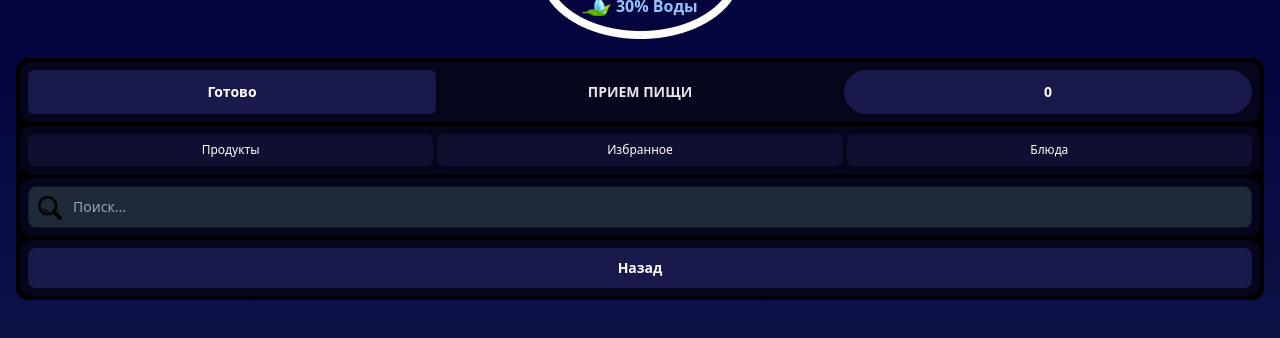
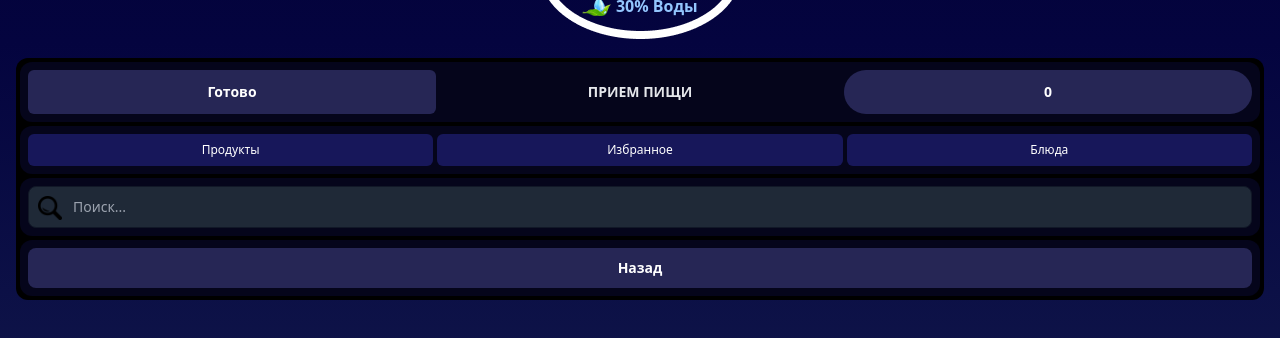
Before and after one commit to Goodwin126/tg-mini-app-mark2, a Vue app: page /eating in a window 1280 px wide. Shown: the part 158-496 px from the top of the page. Built offline with nearby package versions, Linux system fonts and the light colour scheme.

Commit message:
secondaryt commit

```diff
--- a/src/components/Eating.vue
+++ b/src/components/Eating.vue
@@ -41,9 +41,9 @@ import FoodsSearch from './FoodsSearch.vue'
   background-color: rgb(5, 5, 27);
 }
 .bg-gray {
-  background-color: rgb(25, 25, 75);
+  background-color: rgb(38, 38, 85);
 }
 .bg-ready {
-  background-color: rgb(15, 15, 48);
+  background-color: rgb(23, 23, 90);
 }
 </style>
```
